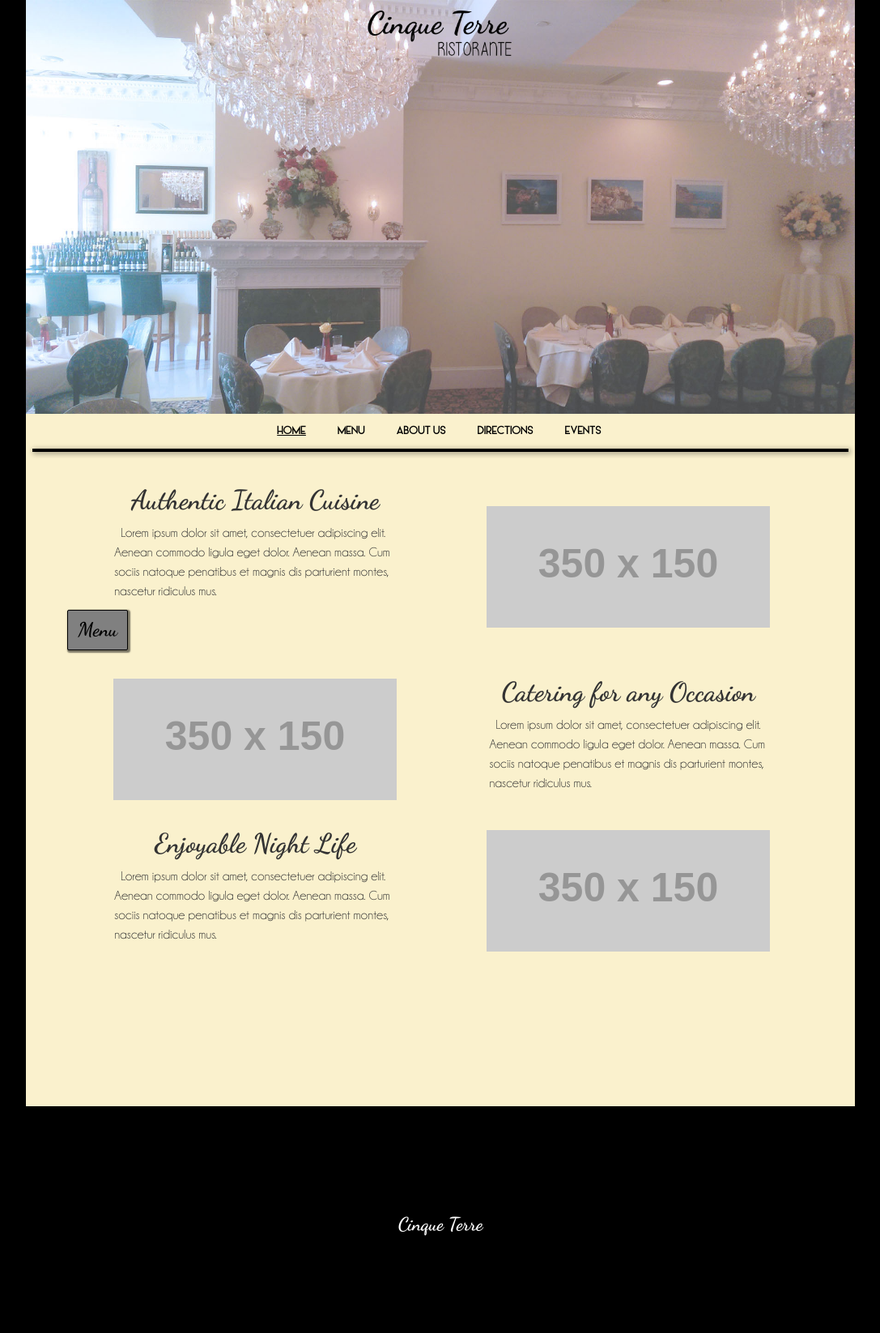
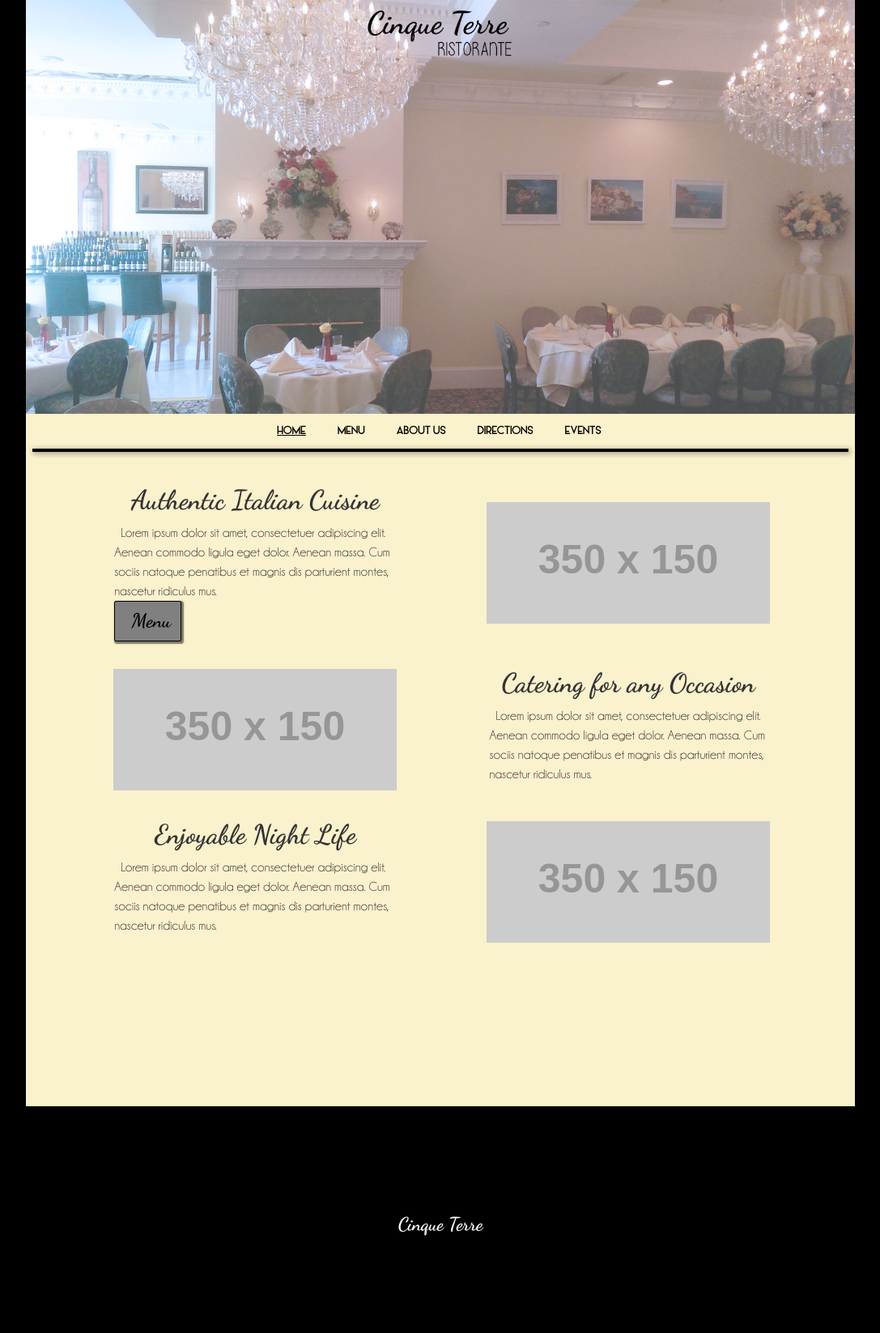
Before and after one commit to cinqueterreli/cinqueterre.github.io, a Jekyll site: the page built from 00index.html, in a window 1280 px wide. Shown: the whole page at 81% size, without its empty margins (96-1183 px from the left). Built offline with Jekyll 4.4.1, drawn with Linux system fonts in a browser that asks for light colours.

Commit message:
idk maybe

```diff
--- a/00index.html
+++ b/00index.html
@@ -8,8 +8,9 @@ header: /images/homepageHeader.jpg
 <tr>
 	<td><h1>Authentic Italian Cuisine</h1>
 		<p class="promo-blurb">Lorem ipsum dolor sit amet, consectetuer adipiscing elit. Aenean commodo ligula eget dolor. Aenean massa. Cum sociis natoque penatibus et magnis dis parturient montes, nascetur ridiculus mus.
+		<br>
+		<a href="#" class="button-link">Menu</a>
 		</p>
-		<span style="text-align:left"><a href="#" class="button-link">Menu</a></span>
 	</td>
 	<td><img class="homepage-image" src="http://placehold.it/350x150"></td>
 </tr>
```
